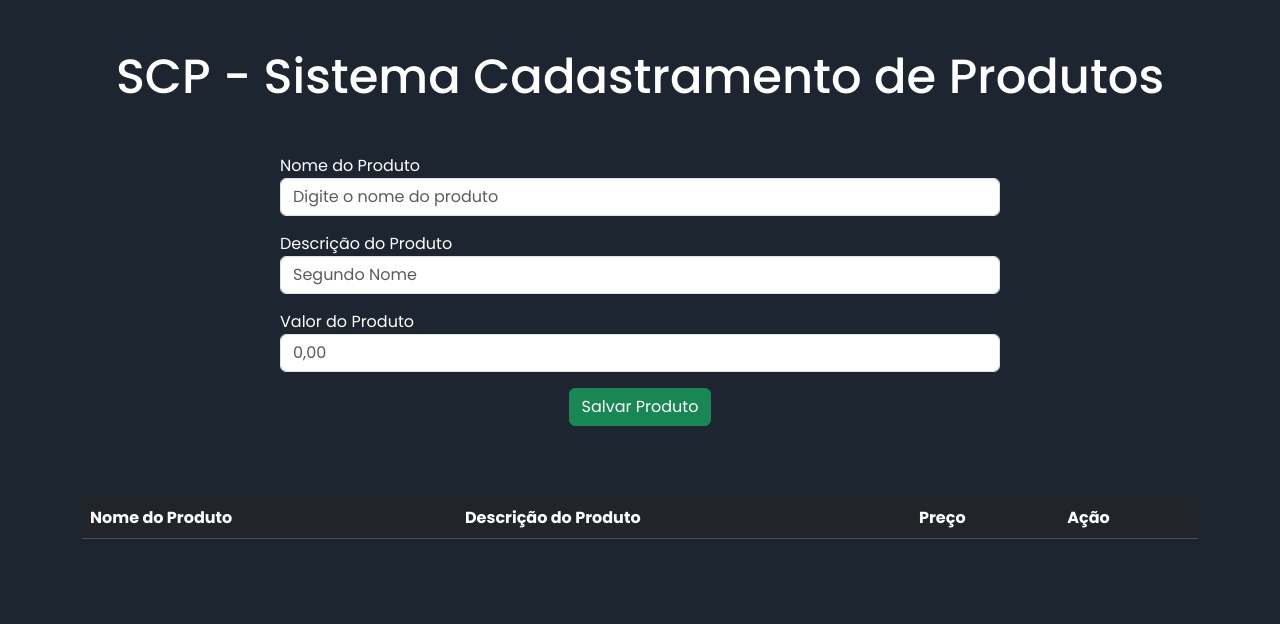
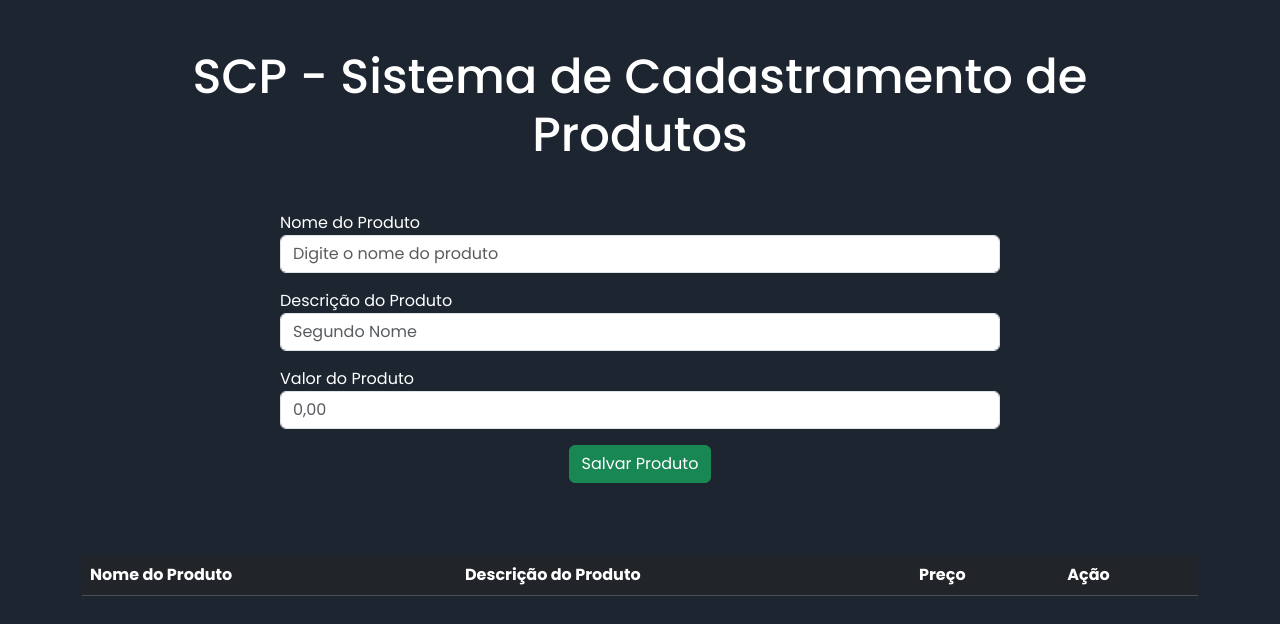
Before and after one commit to VicenteNeto21/cadastro-produtos-simples, a plain HTML site: page index.html in a window 1280 px wide. Drawn offline with nearby package versions, Linux system fonts and the light colour scheme.

Commit message:
Corrigindo o nomes

```diff
--- a/index.html
+++ b/index.html
@@ -22,7 +22,7 @@
     <!--Cabelhaço-->
     <div class="container mt-5">
         <div class="text-center">
-            <h1 class="display-5 mb-5 texto-cabelhaco">SCP - Sistema Cadastramento de Produtos</h1>
+            <h1 class="display-5 mb-5 texto-cabelhaco">SCP - Sistema de Cadastramento de Produtos</h1>
         </div>
 
         <!--Formulario de Cadastro do produtos-->
```
